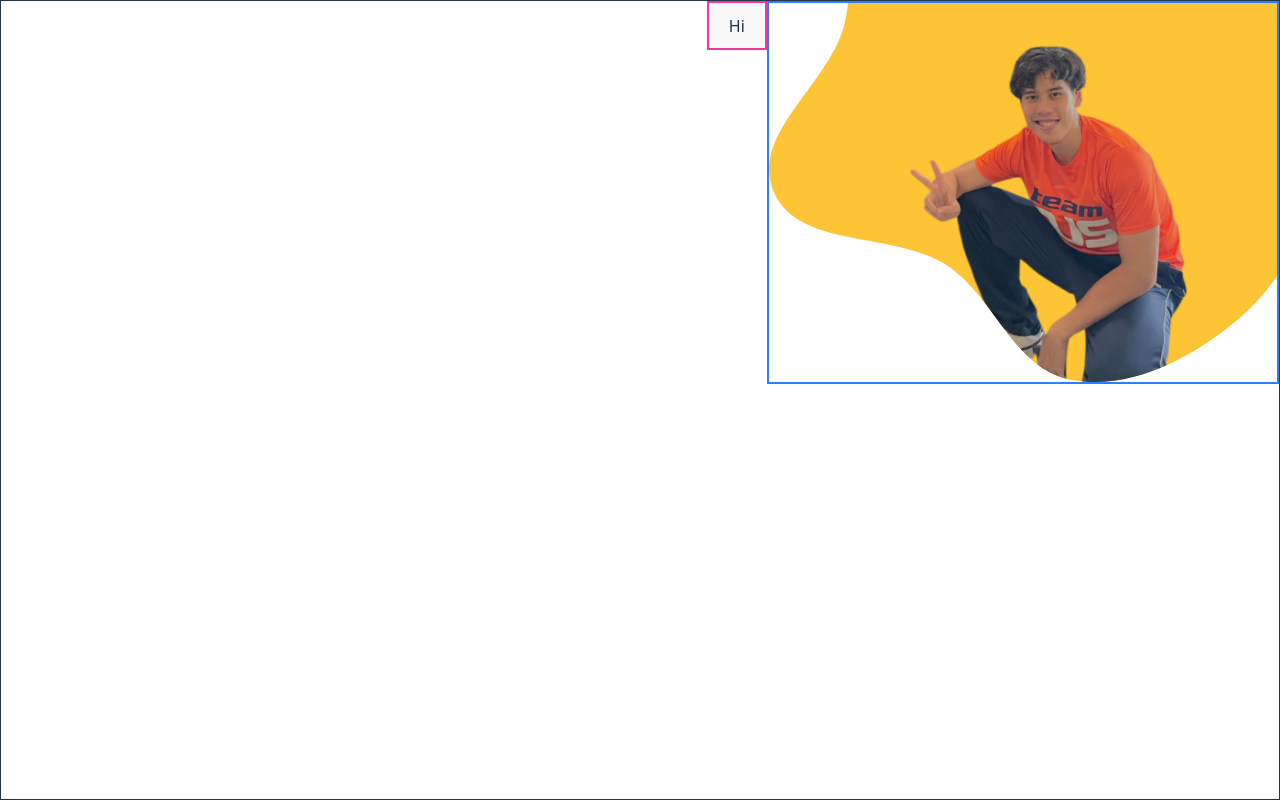
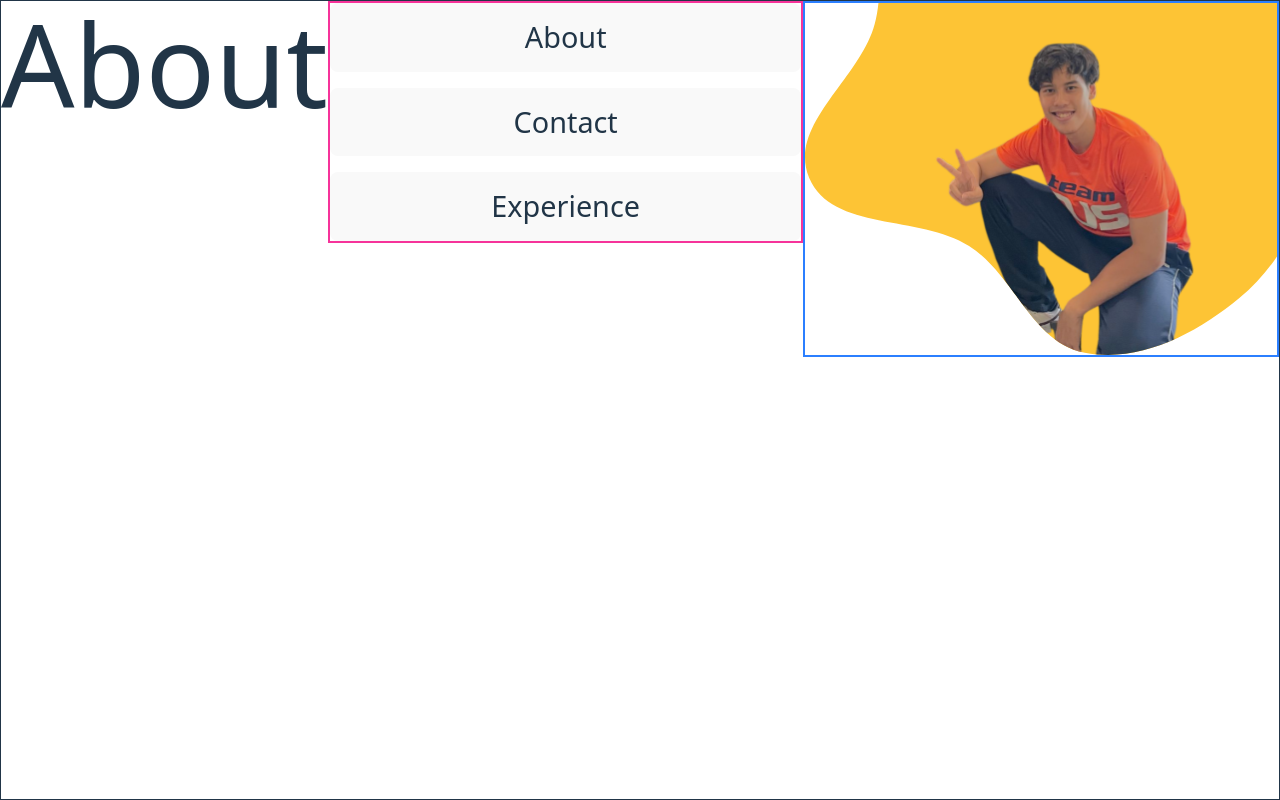
Before and after one commit to roydenteh99/Updated_Portfolio, a React (Vite) app: page / in a window 1280 px wide. Built offline with nearby package versions, Linux system fonts and the light colour scheme.

Commit message:
Moving shit around

```diff
--- a/src/App.jsx
+++ b/src/App.jsx
@@ -1,7 +1,6 @@
 import { useState } from 'react'
 import Dp from './assets/DisplayPic.svg'
 import DisplayPic from './UIComponents/DisplayPic/DisplayPic'
-import TypeButton from './TypeButton/TypeButton'
 import { ButtonGroup } from './UIComponents/ButtonGroup/ButtonGroup'
 import './App.css'
 
@@ -12,34 +11,41 @@ function App() {
     <div className='
 	First_Layer
 	border-1 box-border
-	flex flex-row-reverse
-	justify-start items-start
+	md:text-4xl
+	flex flex-col flex_wrap
+	md:flex-row-reverse
+	justify-start items-end
+	items-end
+	md:items-start
 	min-h-screen w-screen
 	'>
 	<div className="
-	Second_Layer
+	Second_Layer_DP
 	border-2 border-blue-500
-	w-full max-w-sm sm:max-w-md lg:max-w-lg">
+	basis-1/2
+	w-8/10  ">
 		<DisplayPic src = {Dp} alt={"picture_of_me"}/>
     </div>
 	<div className='
-	Second_Layer
+	Second_Layer_Buttongroup
+	basis-1/2
 	border-2 border-pink-500
+	w-full max-w-screen
 	'>
 		<ButtonGroup
 		buttons={[
-			{name:"Hi"
+			{name:"About"},
+			{name: "Contact"},
+			{name : "Experience"}
 
-
-		}]}></ButtonGroup>
+			]} />
 
 
 
-	{/* <div className="border-2 border-red-500">
-		<TypeButton text={"Hello"}/>
 
-
-	</div> */}
+	</div>
+	<div>
+		<h1>About</h1>
 	</div>
 	</div>
 
--- a/src/UIComponents/ButtonGroup/ButtonGroup.jsx
+++ b/src/UIComponents/ButtonGroup/ButtonGroup.jsx
@@ -1,7 +1,9 @@
 
 export  function ButtonGroup({buttons}) {
   return (
-    <div className="flex gap-4">
+    <div className="flex gap-4 justify-evenly
+	flex-row
+	md:flex-col">
       {buttons.map((btn) => (
         <Button
           key={btn.name}
--- a/src/index.css
+++ b/src/index.css
@@ -42,8 +42,8 @@ h1 {
 button {
   border-radius: 8px;
   border: 1px solid transparent;
-  padding: 0.6em 1.2em;
-  font-size: 1em;
+  padding: 0.6em 1.0em;
+  font-size: 0.8em;
   font-weight: 500;
   font-family: inherit;
   background-color: #1a1a1a;
```
